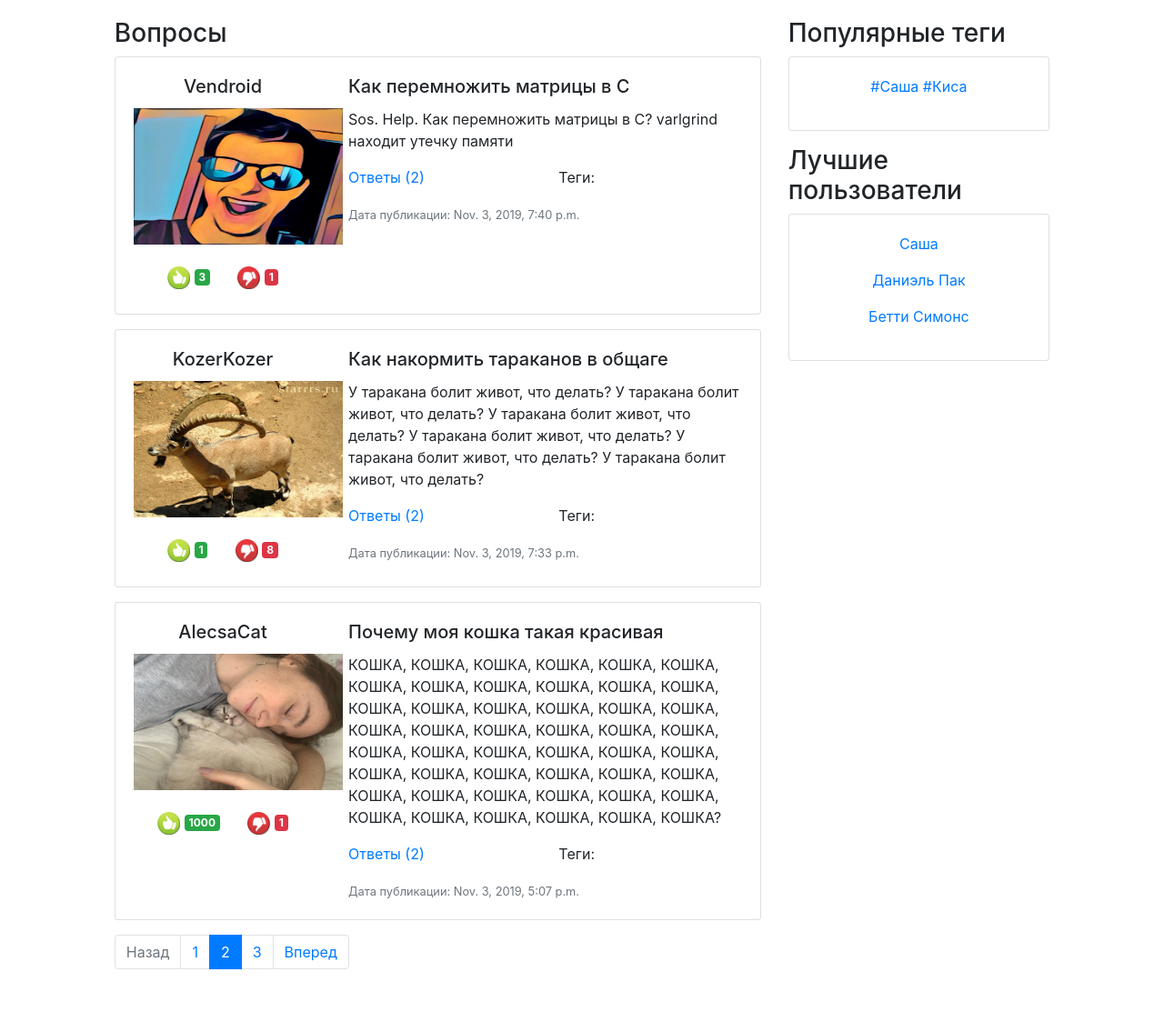
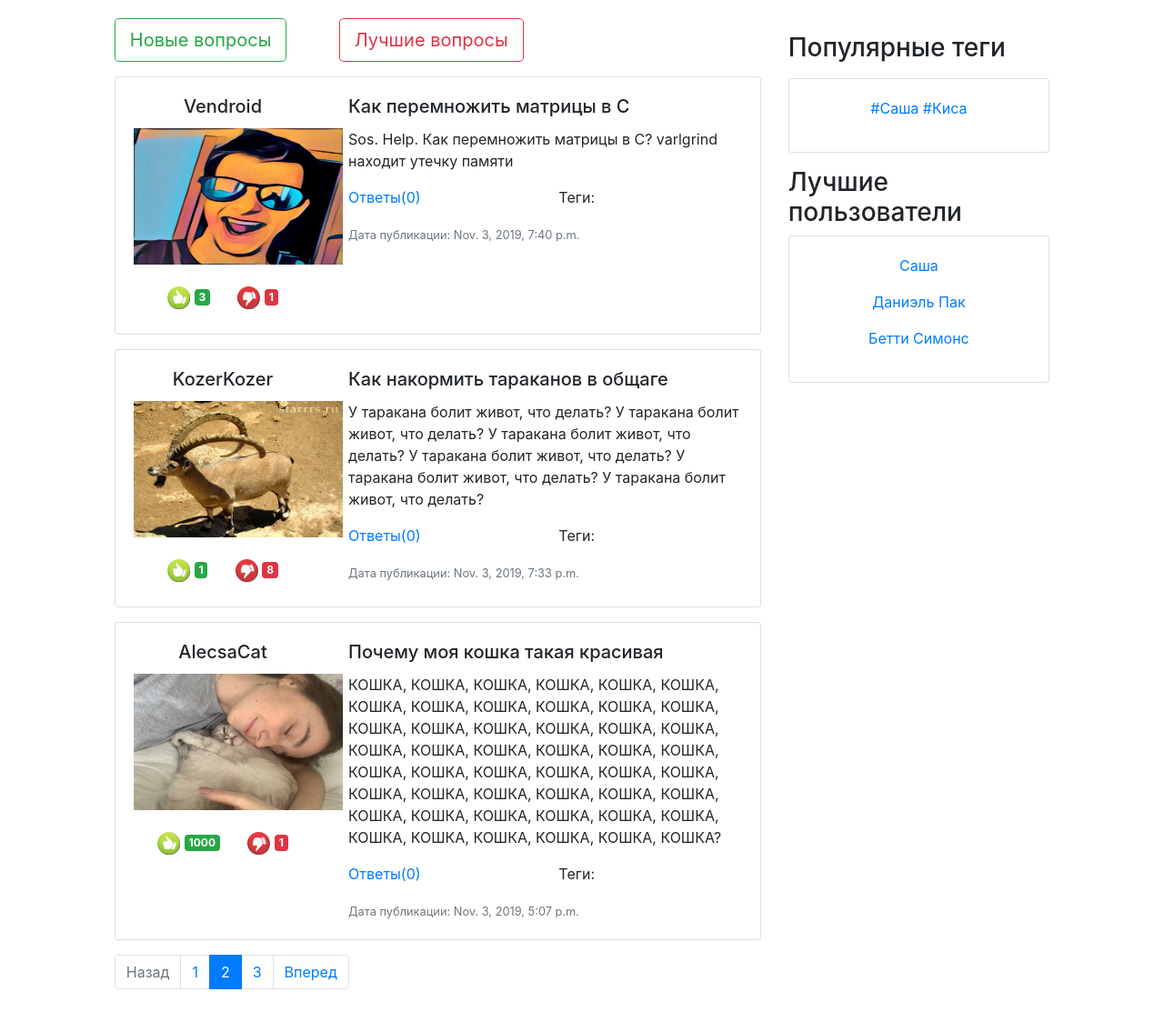
Before and after one commit to TimRazumov/Technopark-Web, a Django app: page /new/ in a window 1280 px wide. Shown: the part 56-1180 px from the top of the page at 91% size. Before the commit the page ends 1122 px from the top, so only its background shows below. Run offline with Django 3.2, Linux system fonts and the light colour scheme; data comes from the database, SQL or seed files in the repository; both versions use the stored data as it was after the commit; some libraries are stand-ins or nearby versions.

Commit message:
add hot/new button

```diff
--- a/server_engine/bomonka_forum/templates/bomonka_forum/index.html
+++ b/server_engine/bomonka_forum/templates/bomonka_forum/index.html
@@ -4,7 +4,16 @@
 
 {% block content %}
 
-<h3> Вопросы </h3>
+<div class="row mb-3">
+    <div class="col-md-4">
+        <a href="{% url 'questions_new_url' %}" class="btn btn-outline-success btn-lg"
+        role="button" aria-pressed="true"> Новые вопросы </a>
+    </div>
+	<div class="col-md-8">
+        <a href="{% url 'questions_top_url' %}" class="btn btn-outline-danger btn-lg"
+        role="button" aria-pressed="true"> Лучшие вопросы </a>
+    </div>
+</div>
 
 {% for question in blogs %}
 <div class="card mb-3">
@@ -35,7 +44,7 @@
 				<div class="row">
 		            <div class="col-md-6">
 					    <a href="{% url 'question_info_url' slug=question.slug%}">
-					        Ответы (2)
+					        Ответы({{ question.answers.count }})
 					    </a>
 					</div>
 					<div class="col-md-6">
--- a/server_engine/templates/base.html
+++ b/server_engine/templates/base.html
@@ -85,7 +85,9 @@
 		</div>
 
 		<div class="col-md-3">
-			<h3> Популярные теги </h3>
+			<div class="my-3">
+				<h3 class="md-3"> Популярные теги </h3>
+			</div>
 			<div class="card mb-3 card-body text-center">
 				<p>
 					<a href="URL"> #Саша </a>
```
Also changed, not shown: server_engine/db.sqlite3, server_engine/static/img/avatars/vendroid.jpg (added).
